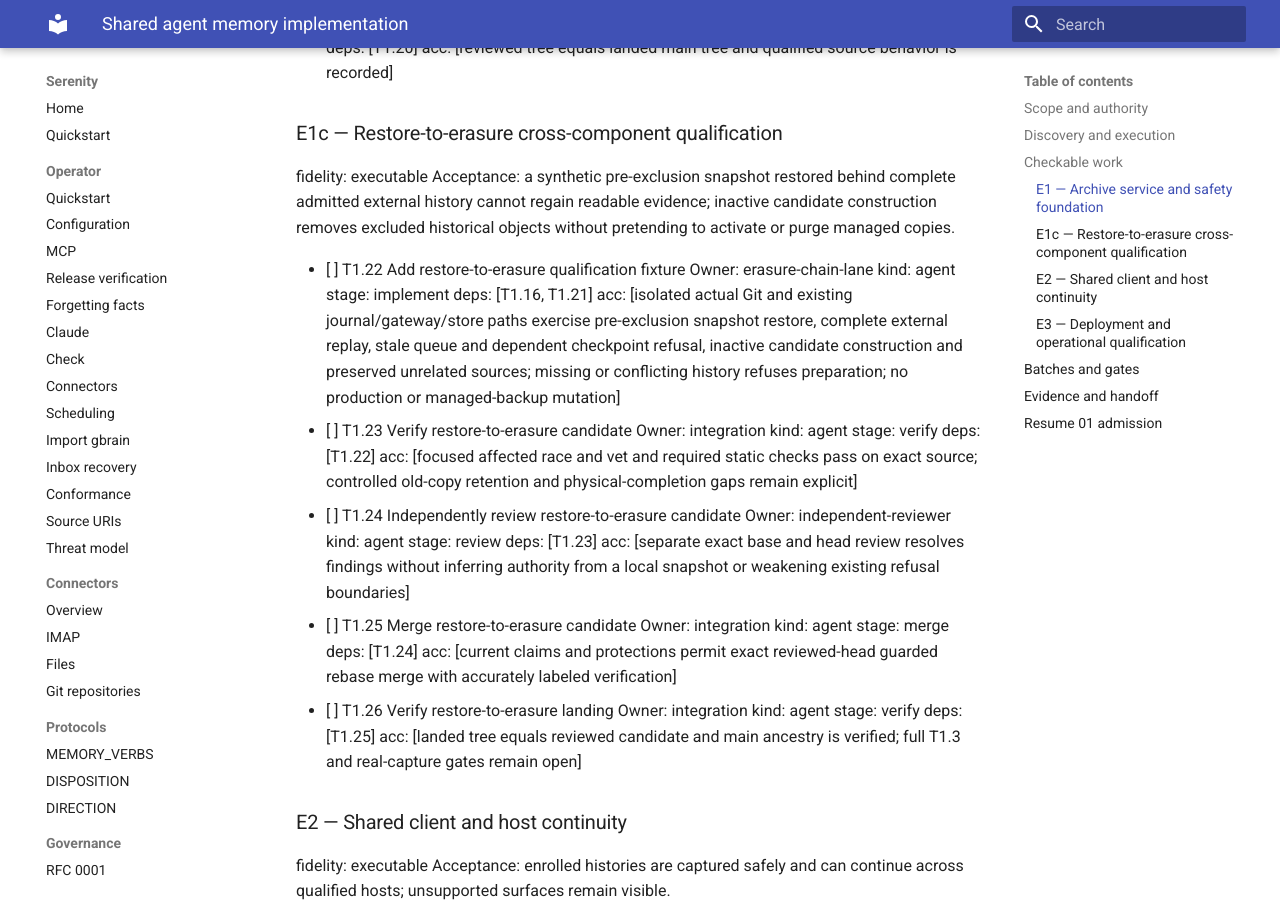
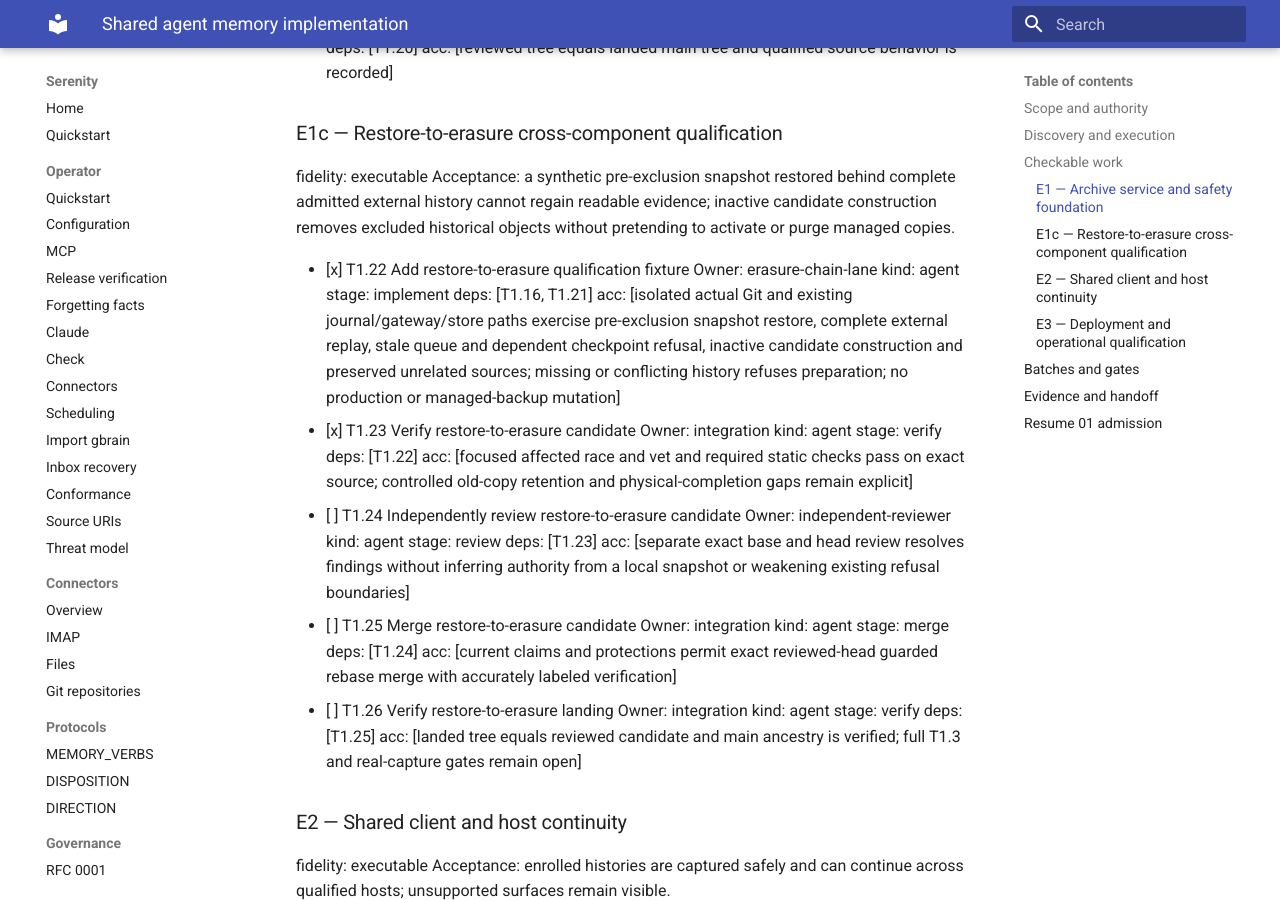
Before and after one commit to sirerun/serenity, an MkDocs documentation site: the page built from docs/plans/shared-agent-memory-implementation-20261016.md, in a window 1280 px wide and 900 px high, scrolled down 3089 px. Built offline with MkDocs 1.6.1 and Material for MkDocs 9.7.7, drawn with Linux system fonts in a browser that asks for light colours; some of the changed text lies outside the part shown.

```diff
--- a/docs/plans/shared-agent-memory-implementation-20261016.md
+++ b/docs/plans/shared-agent-memory-implementation-20261016.md
@@ -47,8 +47,8 @@ Acceptance: additive gated archive API has exact evidence, bounded admission, ex
 fidelity: executable
 Acceptance: a synthetic pre-exclusion snapshot restored behind complete admitted external history cannot regain readable evidence; inactive candidate construction removes excluded historical objects without pretending to activate or purge managed copies.
 
-- [ ] T1.22 Add restore-to-erasure qualification fixture  Owner: erasure-chain-lane  kind: agent  stage: implement  deps: [T1.16, T1.21]  acc: [isolated actual Git and existing journal/gateway/store paths exercise pre-exclusion snapshot restore, complete external replay, stale queue and dependent checkpoint refusal, inactive candidate construction and preserved unrelated sources; missing or conflicting history refuses preparation; no production or managed-backup mutation]
-- [ ] T1.23 Verify restore-to-erasure candidate  Owner: integration  kind: agent  stage: verify  deps: [T1.22]  acc: [focused affected race and vet and required static checks pass on exact source; controlled old-copy retention and physical-completion gaps remain explicit]
+- [x] T1.22 Add restore-to-erasure qualification fixture  Owner: erasure-chain-lane  kind: agent  stage: implement  deps: [T1.16, T1.21]  acc: [isolated actual Git and existing journal/gateway/store paths exercise pre-exclusion snapshot restore, complete external replay, stale queue and dependent checkpoint refusal, inactive candidate construction and preserved unrelated sources; missing or conflicting history refuses preparation; no production or managed-backup mutation]
+- [x] T1.23 Verify restore-to-erasure candidate  Owner: integration  kind: agent  stage: verify  deps: [T1.22]  acc: [focused affected race and vet and required static checks pass on exact source; controlled old-copy retention and physical-completion gaps remain explicit]
 - [ ] T1.24 Independently review restore-to-erasure candidate  Owner: independent-reviewer  kind: agent  stage: review  deps: [T1.23]  acc: [separate exact base and head review resolves findings without inferring authority from a local snapshot or weakening existing refusal boundaries]
 - [ ] T1.25 Merge restore-to-erasure candidate  Owner: integration  kind: agent  stage: merge  deps: [T1.24]  acc: [current claims and protections permit exact reviewed-head guarded rebase merge with accurately labeled verification]
 - [ ] T1.26 Verify restore-to-erasure landing  Owner: integration  kind: agent  stage: verify  deps: [T1.25]  acc: [landed tree equals reviewed candidate and main ancestry is verified; full T1.3 and real-capture gates remain open]
```
Also changed, not shown: other parts of docs/plans/shared-agent-memory-implementation-20261016.md (+2 -0 lines).
